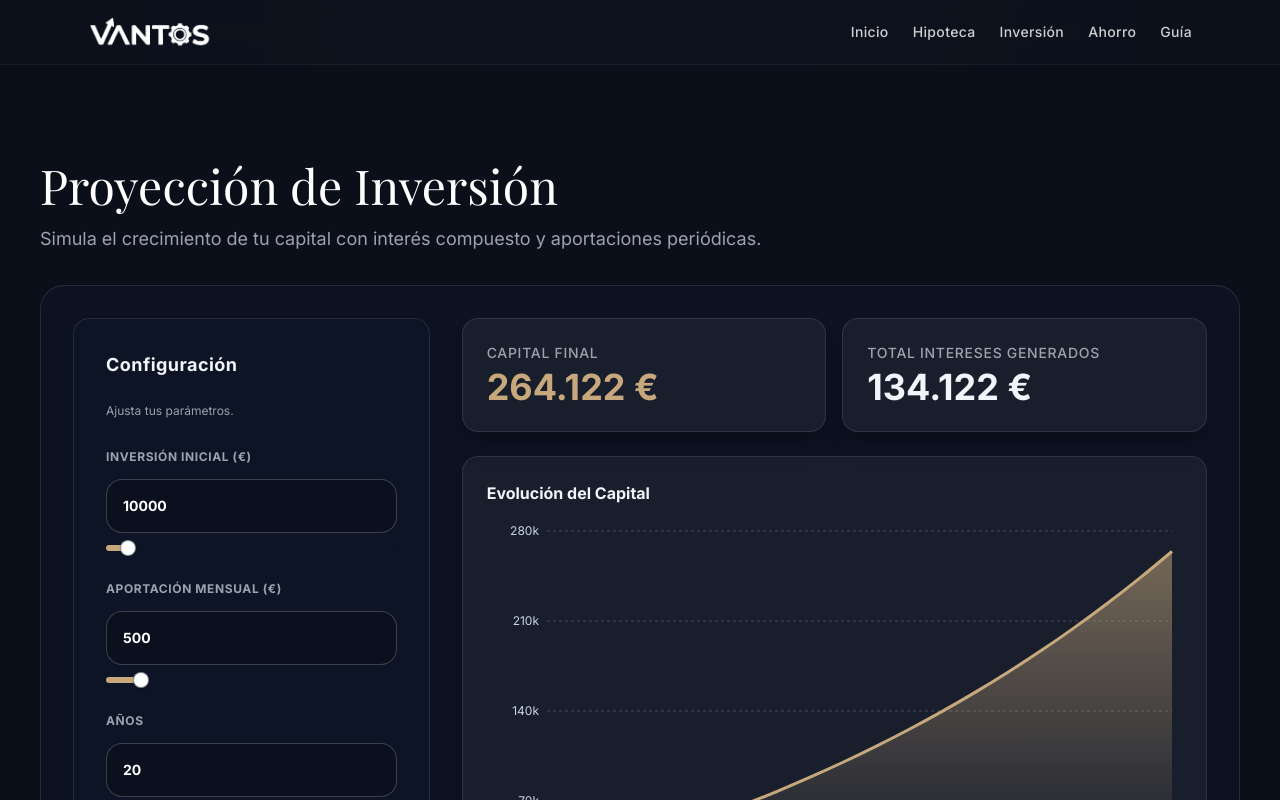
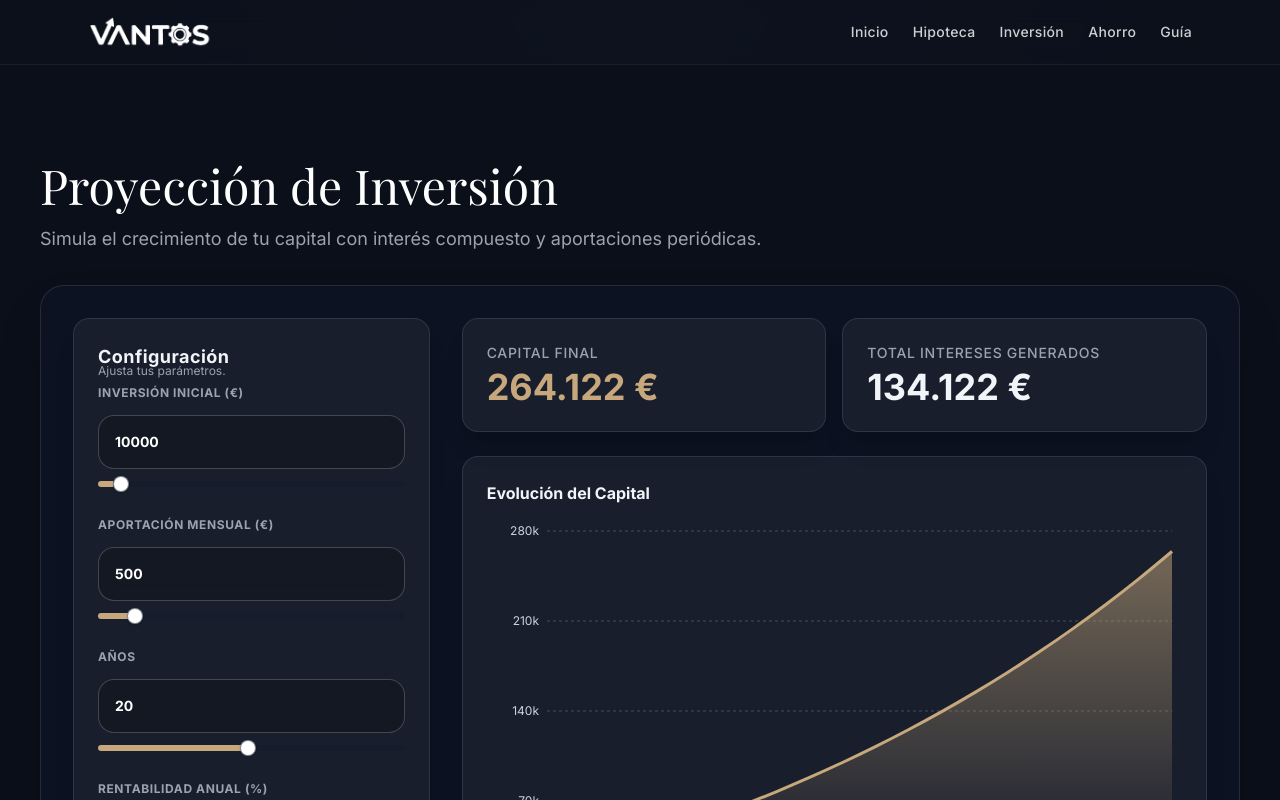
Before and after one commit to bombardeenLaUA/Vantos, a Next.js app: page /herramientas/inversion in a window 1280 px wide. Shown: the top 800 px of the page. Built offline with nearby package versions, Linux system fonts and the light colour scheme; a web font is replaced by a local one.

Commit message:
cambio color

```diff
--- a/app/herramientas/ahorro/page.tsx
+++ b/app/herramientas/ahorro/page.tsx
@@ -53,7 +53,7 @@ export default function AhorroToolPage() {
         <div className="bg-slate-900/50 rounded-3xl shadow-2xl overflow-hidden border border-white/10 p-6 md:p-8">
           <div className="space-y-8">
             {/* Configuración - Card encapsulada como en Hipoteca */}
-            <div className="bg-slate-900/50 border border-white/10 rounded-2xl p-6 lg:p-8">
+            <div className="bg-white/5 border border-white/10 rounded-2xl p-6 shadow-xl">
               <h2 className="text-lg font-bold text-slate-100 font-sans tracking-wide mb-1">Configuración</h2>
               <p className="text-xs text-gray-400 mb-6 font-sans">Introduce tu meta y ahorros.</p>
               <div className="grid sm:grid-cols-1 gap-6">
--- a/app/herramientas/inversion/page.tsx
+++ b/app/herramientas/inversion/page.tsx
@@ -56,7 +56,7 @@ export default function InversionToolPage() {
           <div className="grid lg:grid-cols-12 gap-8">
             {/* Configuración - Card encapsulada como en Hipoteca */}
             <div className="lg:col-span-4">
-              <div className="bg-slate-900/50 border border-white/10 rounded-2xl p-6 lg:p-8 space-y-6">
+              <div className="bg-white/5 border border-white/10 rounded-2xl p-6 shadow-xl">
                 <h2 className="text-lg font-bold text-slate-100 font-sans tracking-wide">Configuración</h2>
                 <p className="text-xs text-gray-400 -mt-2 font-sans">Ajusta tus parámetros.</p>
                 <div className="space-y-6">
```
